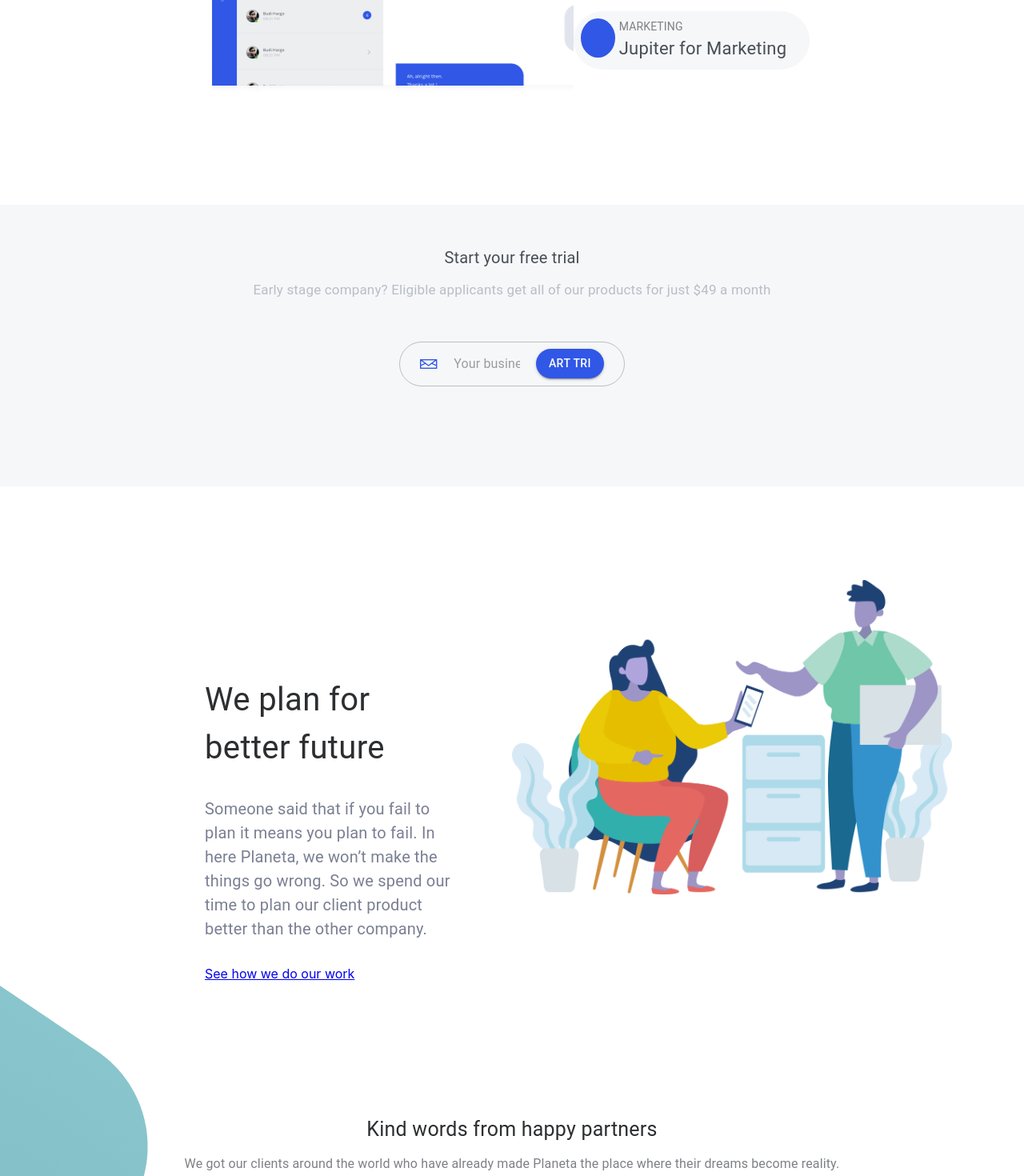
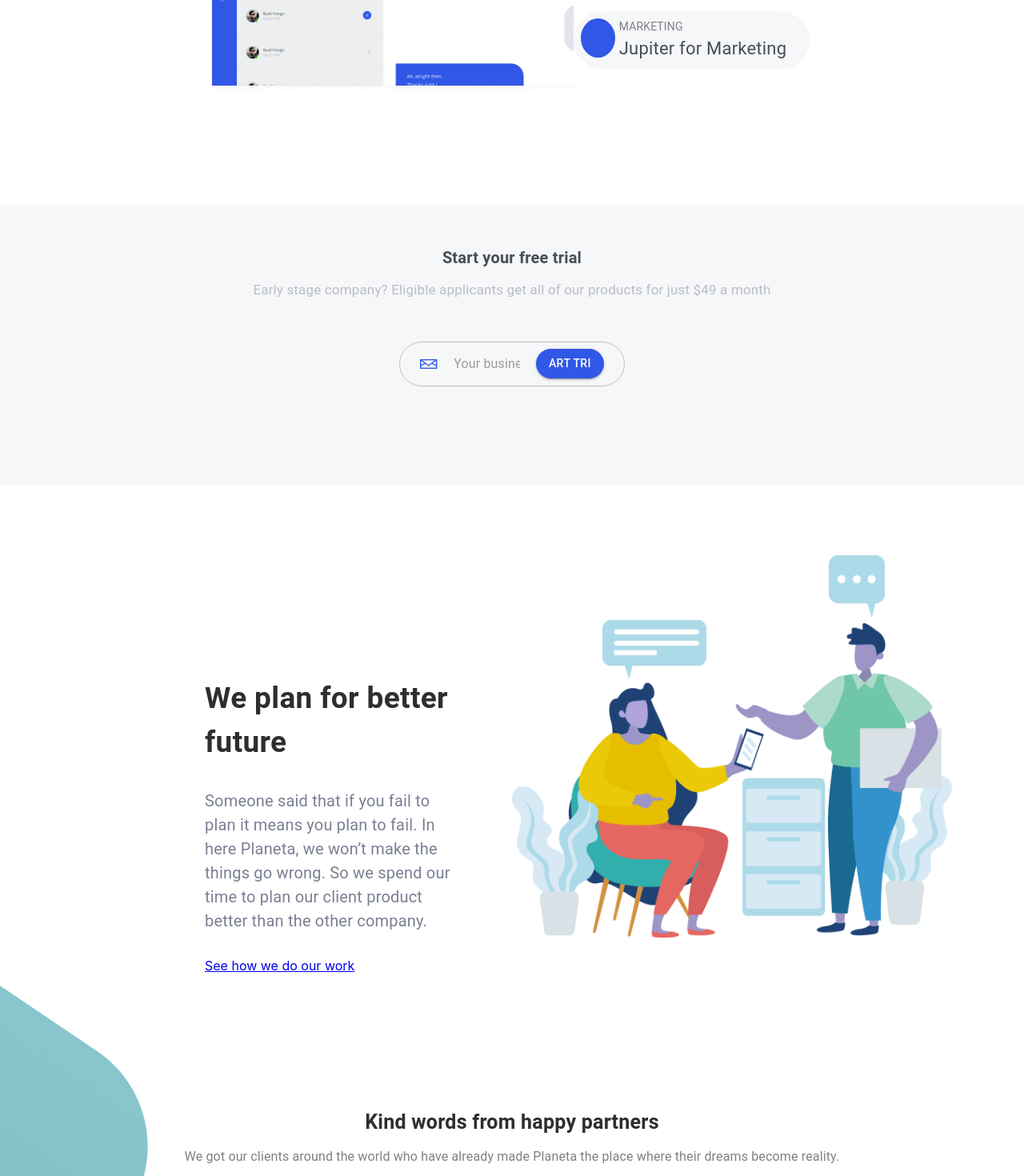
Before and after one commit to strugbits-org/User-Directory-Frontend, a React (Create React App) app: page / in a window 1280 px wide. Shown: the part 1330-2800 px from the top of the page at 80% size. Built offline with nearby package versions, Linux system fonts and the light colour scheme.

Commit message:
changes in image style

```diff
--- a/src/components/home/HomePageComp.jsx
+++ b/src/components/home/HomePageComp.jsx
@@ -22,6 +22,8 @@
 import codekit from "../../assets/codekit.png";
 import jQuery from "../../assets/jQuery.png";
 import github from "../../assets/github.png";
+import tpComment1 from "../../assets/tpComment1.png";
+import tpComment2 from "../../assets/tpComment2.png";
 import footerBackground from "../../assets/footerBackground.png";
 import talkingPeople from "../../assets/talkingPeople.png";
 import ButtonComp from '../../shared/components/button/ButtonComp';
@@ -126,7 +128,7 @@
       </div>
       <div style={{ backgroundColor: '#F6F7F9', height: '7%', marginTop: '11%' }}>
         <div style={{ textAlign: 'center' }}>
-          <Typography style={{ color: '#474E55', fontSize: '20px', paddingTop: '4%' }}> Start your free trial </Typography>
+          <Typography style={{ color: '#474E55', fontWeight: 'bold', fontSize: '20px', paddingTop: '4%' }}> Start your free trial </Typography>
           <Typography style={{ color: '#B9BDC6', fontSize: '17px', paddingTop: '1%' }}> Early stage company? Eligible applicants get all of our products for just $49 a month </Typography>
           <TextFieldComp
             className={classes.textField}
@@ -174,15 +176,21 @@
               </div>
             </Grid>
             <Grid item xs={7}>
-              <div>
+              <div style={{ position: 'relative', marginTop: '10%' }}>
                 <img width="550px" src={talkingPeople} alt="talkingPeople" />
+                <div style={{ position: 'absolute', bottom: '323px', left: '113px' }}>
+                  <img width="130px" src={tpComment1} alt="tpComment1" />
+                </div>
+                <div style={{ position: 'absolute', bottom: '400px', left: '396px' }}>
+                  <img width="70px" src={tpComment2} alt="tpComment2" />
+                </div>
               </div>
             </Grid>
           </Grid>
         </Grid>
       </div>
       <div style={{ marginTop: '13%' }}>
-        <Typography style={{ textAlign: 'center', color: '#2C2E30', fontSize: '25px' }}>
+        <Typography style={{ fontWeight: 'bold', textAlign: 'center', color: '#2C2E30', fontSize: '25px' }}>
           Kind words from happy partners
         </Typography>
         <Typography style={{ textAlign: 'center', color: '#7E8085', fontSize: '17', marginTop: '1%' }}>
@@ -223,7 +231,7 @@
         </div>
       </div>
       <div style={{ backgroundColor: '#F6F7F9', height: '670px', marginTop: '6%' }}>
-        <Typography style={{ padding: '4% 0 90px 0', fontSize: '30px', textAlign: 'center', color: '#474E55' }}>
+        <Typography style={{ fontWeight: 'bold', padding: '4% 0 90px 0', fontSize: '30px', textAlign: 'center', color: '#474E55' }}>
           Powering innovation at 255,000+ companies worldwide
         </Typography>
         <div style={{ marginLeft: '25%' }}>
--- a/src/components/home/HomePageCompStyle.js
+++ b/src/components/home/HomePageCompStyle.js
@@ -2,7 +2,7 @@
 
 const useStyles = makeStyles({
   bgImage: {
-    height: "5024px",
+    height: "5019px",
     backgroundRepeat: "no-repeat",
     position: "relative",
     overflowX: "hidden",
@@ -33,7 +33,8 @@
   },
   mainHeadTypo: {
     color: "#2C2E30",
-    fontSize: "40px",
+    fontSize: "37px",
+    fontWeight: 'bold',
   },
   subHeadTypo: {
     fontSize: "20px",
@@ -97,7 +98,7 @@
   footerLinkHead: {
     marginBottom: "2%",
     color: "#3057E6",
-    fontWeight: 'bold'
+    fontWeight: 'bold',
   },
   footerLinkSubHead: {
     marginTop: "1%",
```
